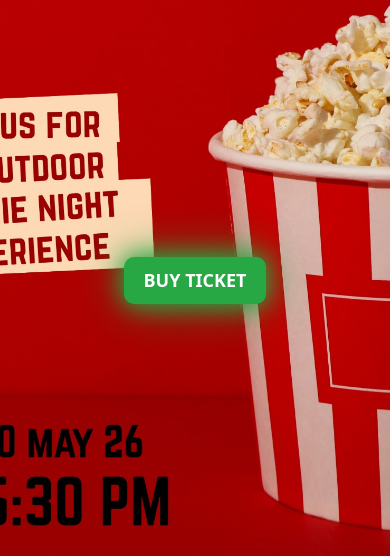
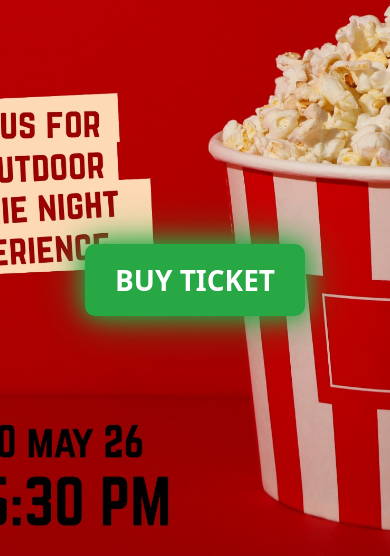
Before and after one commit to ThabangLedwaba84/Ticket-System, a Flask app: page / in a window 390 px wide. Shown: the part 222-778 px from the top of the page. Run offline with Flask 3, Linux system fonts and the light colour scheme.

Commit message:
Update home.html

```diff
--- a/templates/home.html
+++ b/templates/home.html
@@ -54,21 +54,7 @@
         }
     }
 
-    /* 📱 Mobile adjustments */
-    @media (max-width: 768px) {
-        .btn-buy {
-            font-size: 20px;
-            padding: 12px 25px;
-        }
-    }
 
-    /* 📱 Small phones */
-    @media (max-width: 480px) {
-        .btn-buy {
-            font-size: 18px;
-            padding: 10px 20px;
-        }
-    }
 
     @media (max-width: 768px) {
     .page-wrapper {
```
